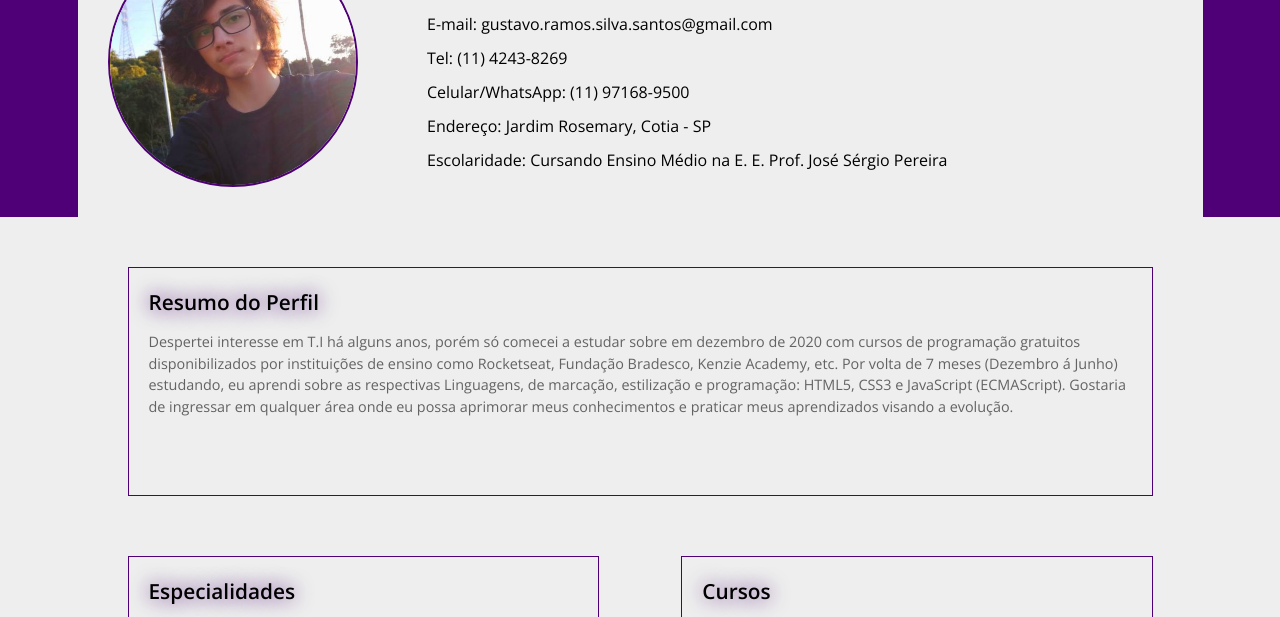
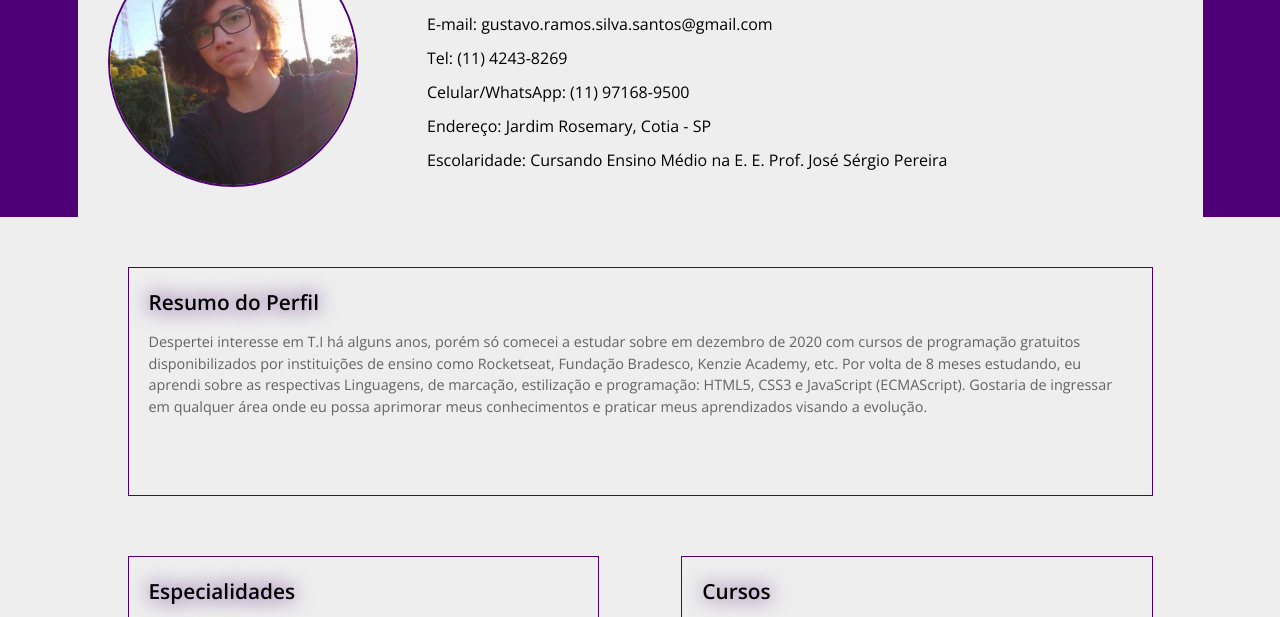
Before and after one commit to Gustavo032/KenzieAcademy, a plain HTML site: page Portfolio/index.html in a window 1280 px wide. Shown: the part 123-740 px from the top of the page. Drawn offline with nearby package versions, Linux system fonts and the light colour scheme.

Commit message:
corrigindo texto

```diff
--- a/Portfolio/index.html
+++ b/Portfolio/index.html
@@ -66,7 +66,7 @@
                         <h2>Resumo do Perfil</h2>
 
                         <!-- descrição do perfil -->
-                        <p>    Despertei interesse em T.I há alguns anos, porém só comecei a estudar sobre em dezembro de 2020 com cursos de programação gratuitos disponibilizados por instituições de ensino como Rocketseat, Fundação Bradesco, Kenzie Academy, etc. Por volta de 7 meses (Dezembro á Junho) estudando, eu aprendi sobre as respectivas Linguagens, de marcação, estilização e programação: HTML5, CSS3 e JavaScript (ECMAScript). Gostaria de ingressar em qualquer área onde eu possa aprimorar meus conhecimentos e praticar meus aprendizados visando a evolução.</p>
+                        <p>    Despertei interesse em T.I há alguns anos, porém só comecei a estudar sobre em dezembro de 2020 com cursos de programação gratuitos disponibilizados por instituições de ensino como Rocketseat, Fundação Bradesco, Kenzie Academy, etc. Por volta de 8 meses estudando, eu aprendi sobre as respectivas Linguagens, de marcação, estilização e programação: HTML5, CSS3 e JavaScript (ECMAScript). Gostaria de ingressar em qualquer área onde eu possa aprimorar meus conhecimentos e praticar meus aprendizados visando a evolução.</p>
 
                     </section>
                 </div>
```
